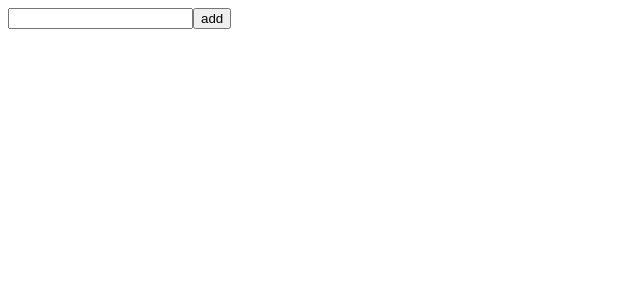
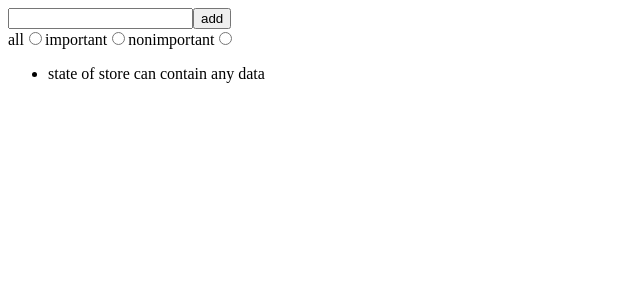
Before and after one commit to futugyou/react-app, a React (Create React App) app: page / in a window 1280 px wide. Shown: the top 300 px of the page, without its empty margins (0-640 px from the left). Built offline with nearby package versions, Linux system fonts and the light colour scheme.

Commit message:
add notes filter logic
add notes filter logic

```diff
--- a/package.json
+++ b/package.json
@@ -46,6 +46,7 @@
     "cypress": "^6.1.0",
     "deep-freeze": "0.0.1",
     "eslint-plugin-cypress": "^2.11.2",
-    "eslint-plugin-jest": "^24.1.3"
+    "eslint-plugin-jest": "^24.1.3",
+    "redux-devtools-extension": "^2.13.8"
   }
 }
--- a/src/AppReducer.js
+++ b/src/AppReducer.js
@@ -1,11 +1,12 @@
 import React from 'react'
 import NewNote from './components/reducers/newnote'
 import Notes from './components/reducers/note'
-
+import VisibleFilter from './components/reducers/filter'
 const App = () => {
     return (
         <div>
             <NewNote></NewNote>
+            <VisibleFilter></VisibleFilter>
             <Notes></Notes>
         </div>
     )
--- /dev/null
+++ b/src/components/reducers/filter.js
@@ -0,0 +1,32 @@
+import React from 'react'
+import { filterChange } from '../../reducers/noteFilterReducer'
+import { useDispatch } from 'react-redux'
+
+const VisibleFilter = (props) => {
+    const dispatch = useDispatch()
+
+    return (
+        <div>
+            all
+            <input
+                type="radio"
+                name="filter"
+                onChange={() => dispatch(filterChange('ALL'))}
+            />
+        important
+            <input
+                type="radio"
+                name="filter"
+                onChange={() => dispatch(filterChange('IMPORTANT'))}
+            />
+        nonimportant
+            <input
+                type="radio"
+                name="filter"
+                onChange={() => dispatch(filterChange('NONIMPORTANT'))}
+            />
+        </div>
+    )
+}
+
+export default VisibleFilter
--- a/src/components/reducers/note.js
+++ b/src/components/reducers/note.js
@@ -13,7 +13,14 @@ const Note = ({ note, handleClick }) => {
 
 const Notes = () => {
     const dispatch = useDispatch()
-    const notes = useSelector(state => state)
+    const notes = useSelector(state => {
+        if (state.filter === 'ALL') {
+            return state.notes
+        }
+        return state.filter === 'IMPORTANT'
+            ? state.notes.filter(note => note.important)
+            : state.notes.filter(note => !note.important)
+    })
     return (
         <ul>
             {notes.map(note =>
--- a/src/index.js
+++ b/src/index.js
@@ -9,12 +9,19 @@
 // )
 import React from 'react'
 import ReactDOM from 'react-dom'
-import { createStore } from 'redux'
+import { createStore, combineReducers } from 'redux'
 import { Provider } from 'react-redux'
+import { composeWithDevTools } from 'redux-devtools-extension'
 import App from './AppReducer'
 import noteReducer from './reducers/noteReducer'
+import filterReducer from './reducers/noteFilterReducer'
 
-const store = createStore(noteReducer)
+const reducer = combineReducers({
+    notes: noteReducer,
+    filter: filterReducer
+})
+
+const store = createStore(reducer, composeWithDevTools())
 
 ReactDOM.render(
     <Provider store={store}>
--- /dev/null
+++ b/src/reducers/noteFilterReducer.js
@@ -0,0 +1,18 @@
+
+const filterReducer = (state = 'All', action) => {
+    switch (action.type) {
+        case 'SET_FILTER':
+            return action.filter
+        default:
+            return state
+    }
+}
+
+export const filterChange = filter => {
+    return {
+        type: 'SET_FILTER',
+        filter,
+    }
+}
+
+export default filterReducer
--- a/src/reducers/noteReducer.js
+++ b/src/reducers/noteReducer.js
@@ -1,6 +1,17 @@
-import React from 'react'
+const initialState = [
+    {
+        content: 'reducer defines how redux store works',
+        important: true,
+        id: 1,
+    },
+    {
+        content: 'state of store can contain any data',
+        important: false,
+        id: 2,
+    },
+]
 
-const noteReducer = (state = [], action) => {
+const noteReducer = (state = initialState, action) => {
     switch (action.type) {
         case 'NEW_NOTE':
             return [...state, action.data]
```
Also changed, not shown: 1 other file (tests, documents, lock files or other folders).
